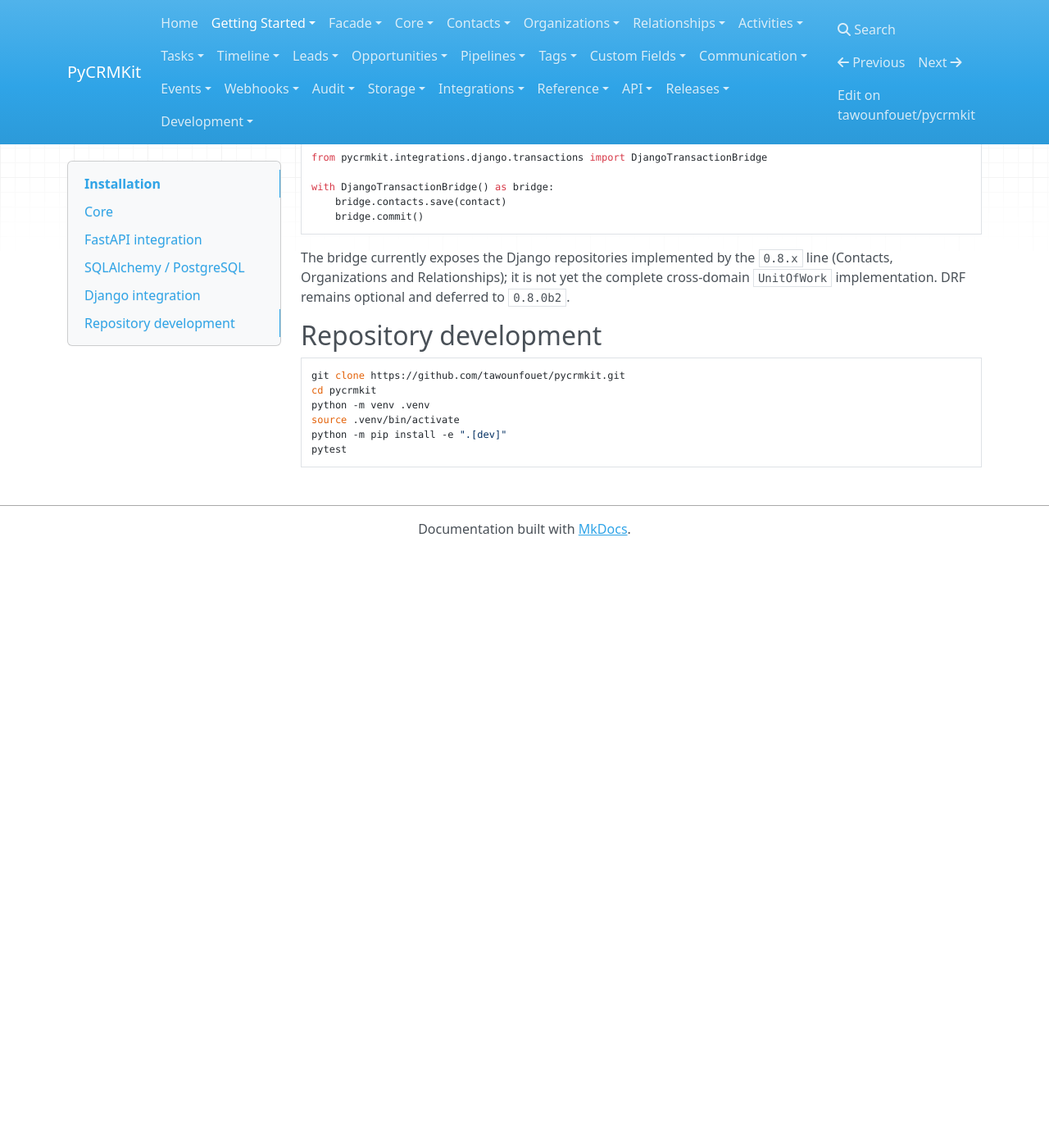
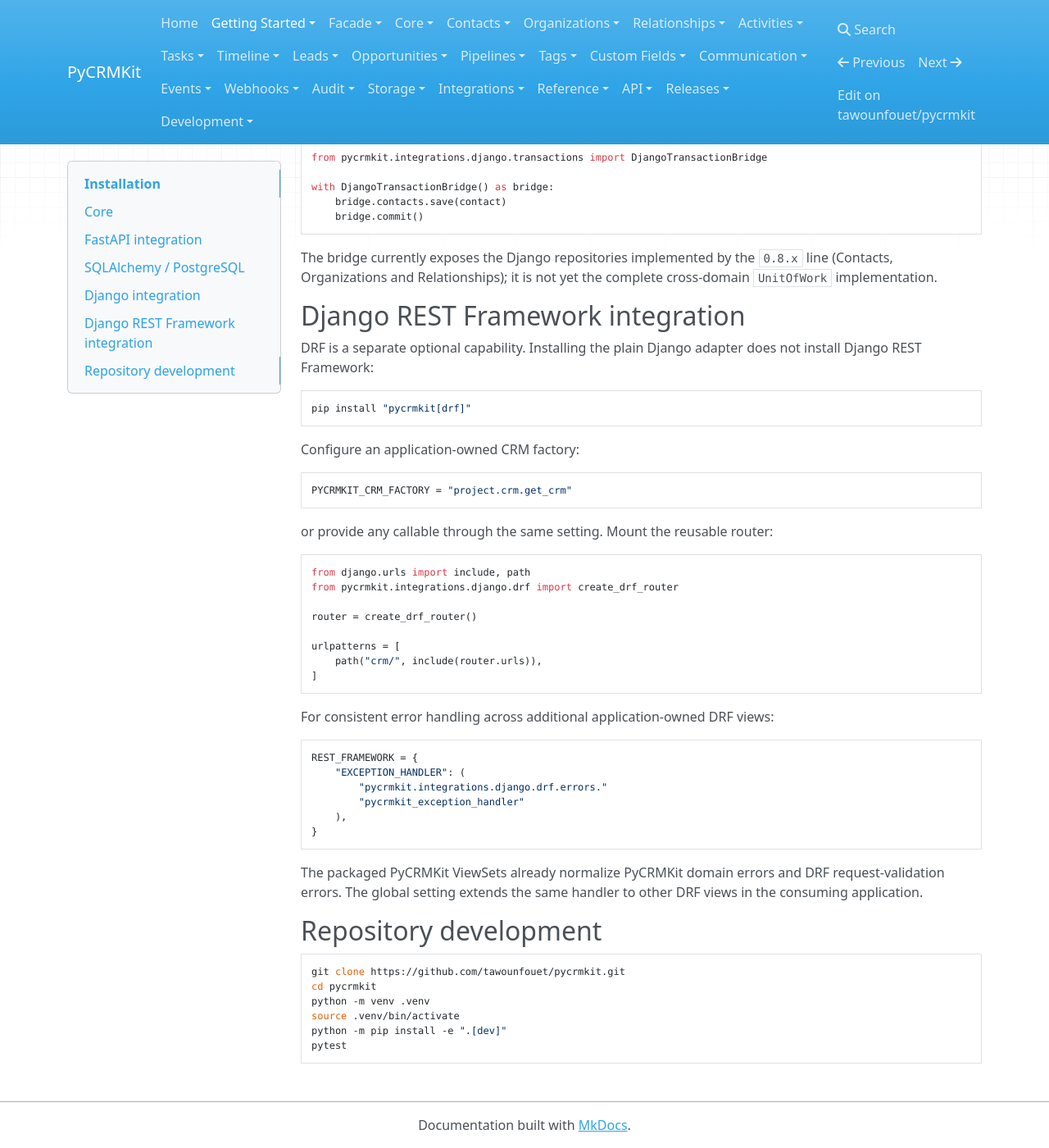
Before and after one commit to tawounfouet/pycrmkit, an MkDocs documentation site: the page built from docs/getting-started/installation.md, in a window 1280 px wide and 1400 px high, scrolled down 1620 px. Shown: the whole window at 82% size. Built offline with MkDocs 1.6.1, drawn with Linux system fonts in a browser that asks for light colours; nearby versions of some CDN libraries; before the commit the page ends 2293 px from its top, so only the background shows below that.

Commit message:
docs: add DRF installation and application wiring

````diff
--- a/docs/getting-started/installation.md
+++ b/docs/getting-started/installation.md
@@ -97,8 +97,50 @@
 
 The bridge currently exposes the Django repositories implemented by the `0.8.x`
 line (Contacts, Organizations and Relationships); it is not yet the complete
-cross-domain `UnitOfWork` implementation. DRF remains optional and deferred to
-`0.8.0b2`.
+cross-domain `UnitOfWork` implementation.
+
+## Django REST Framework integration
+
+DRF is a separate optional capability. Installing the plain Django adapter does
+not install Django REST Framework:
+
+```bash
+pip install "pycrmkit[drf]"
+```
+
+Configure an application-owned CRM factory:
+
+```python
+PYCRMKIT_CRM_FACTORY = "project.crm.get_crm"
+```
+
+or provide any callable through the same setting. Mount the reusable router:
+
+```python
+from django.urls import include, path
+from pycrmkit.integrations.django.drf import create_drf_router
+
+router = create_drf_router()
+
+urlpatterns = [
+    path("crm/", include(router.urls)),
+]
+```
+
+For consistent error handling across additional application-owned DRF views:
+
+```python
+REST_FRAMEWORK = {
+    "EXCEPTION_HANDLER": (
+        "pycrmkit.integrations.django.drf.errors."
+        "pycrmkit_exception_handler"
+    ),
+}
+```
+
+The packaged PyCRMKit ViewSets already normalize PyCRMKit domain errors and DRF
+request-validation errors. The global setting extends the same handler to other
+DRF views in the consuming application.
 
 ## Repository development
 
````
Also changed, not shown: other parts of docs/getting-started/installation.md (+1 -1 lines).
